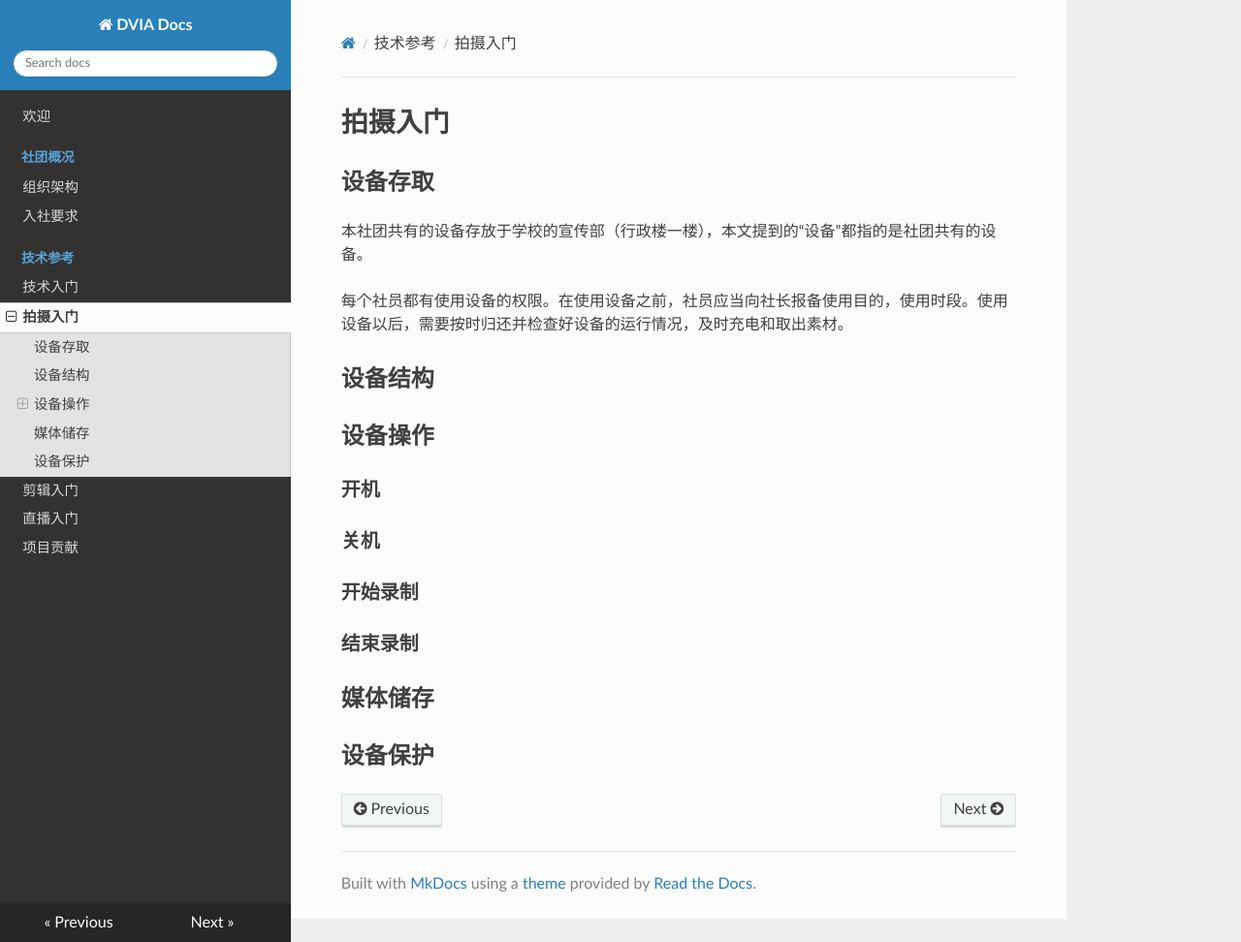
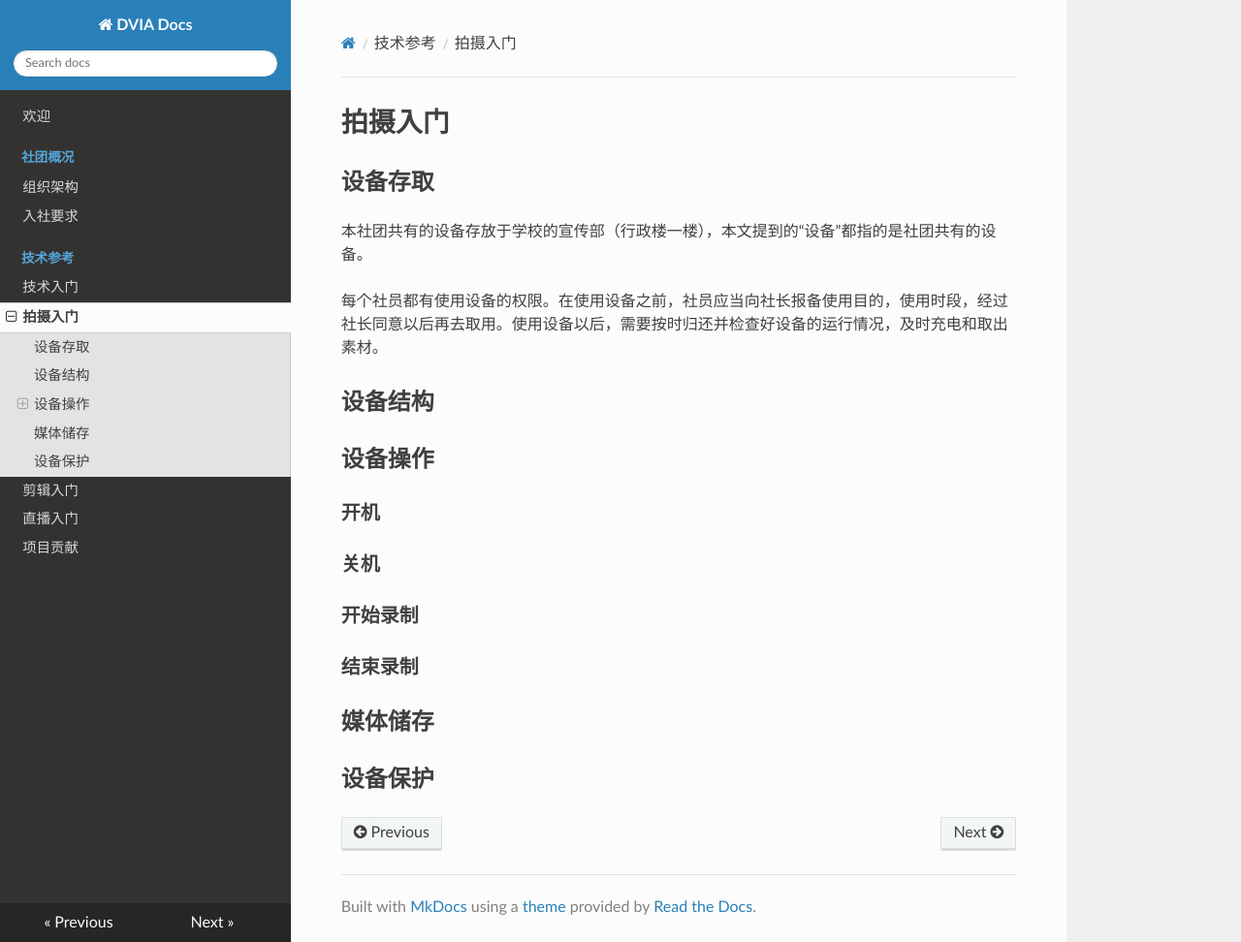
Before and after one commit to Github-DVIA/DVIA, an MkDocs documentation site: the page built from docs/basicdv.md, in a window 1280 px wide and 972 px high. Shown: the whole window at 97% size. Built offline with MkDocs 1.6.1, drawn with Linux system fonts in a browser that asks for light colours; nearby versions of some CDN libraries.

Commit message:
update basicdv.md

```diff
--- a/docs/basicdv.md
+++ b/docs/basicdv.md
@@ -4,7 +4,7 @@
 
 本社团共有的设备存放于学校的宣传部（行政楼一楼），本文提到的“设备”都指的是社团共有的设备。
 
-每个社员都有使用设备的权限。在使用设备之前，社员应当向社长报备使用目的，使用时段。使用设备以后，需要按时归还并检查好设备的运行情况，及时充电和取出素材。
+每个社员都有使用设备的权限。在使用设备之前，社员应当向社长报备使用目的，使用时段，经过社长同意以后再去取用。使用设备以后，需要按时归还并检查好设备的运行情况，及时充电和取出素材。
 
 ## 设备结构
 
```
